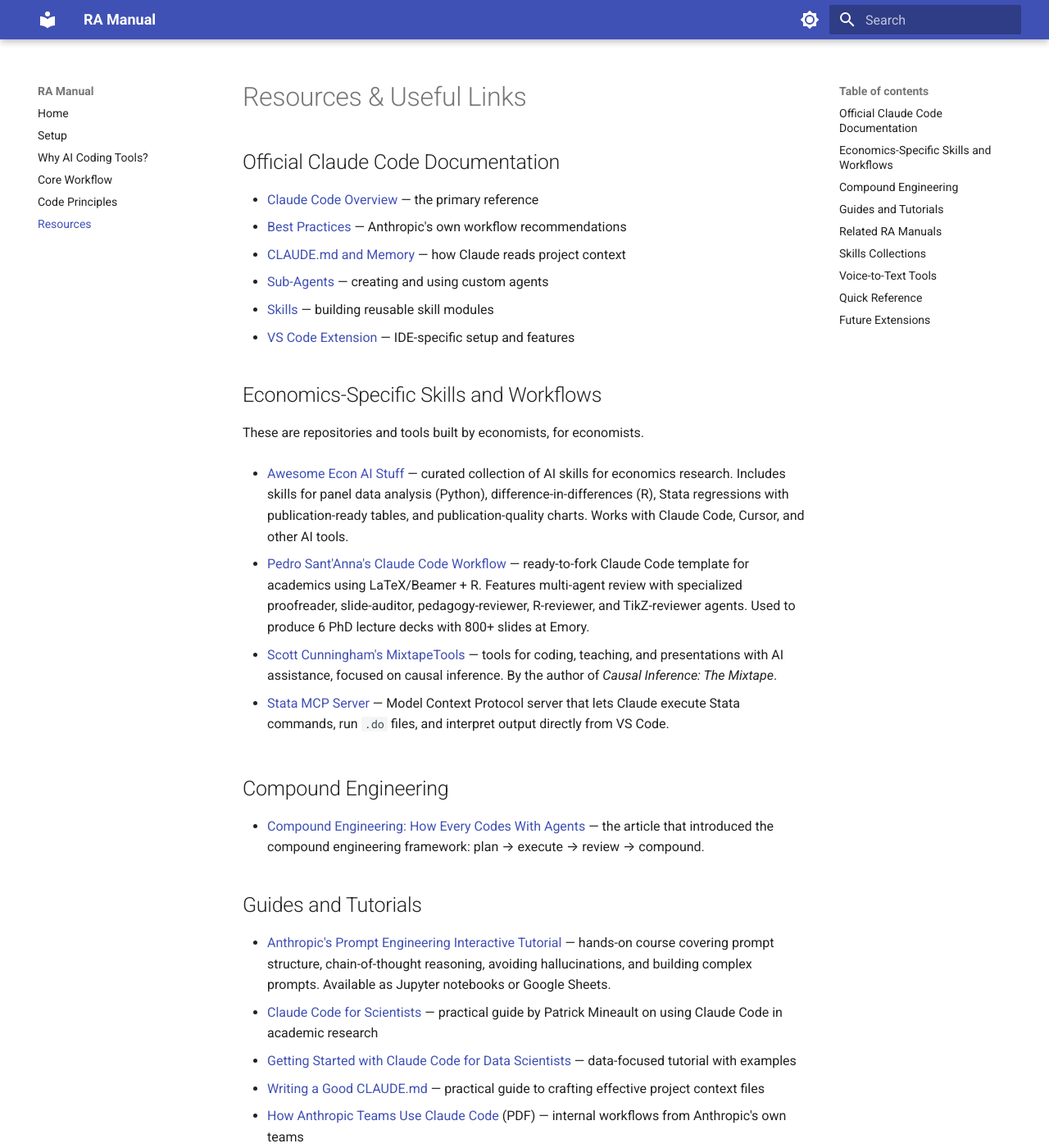
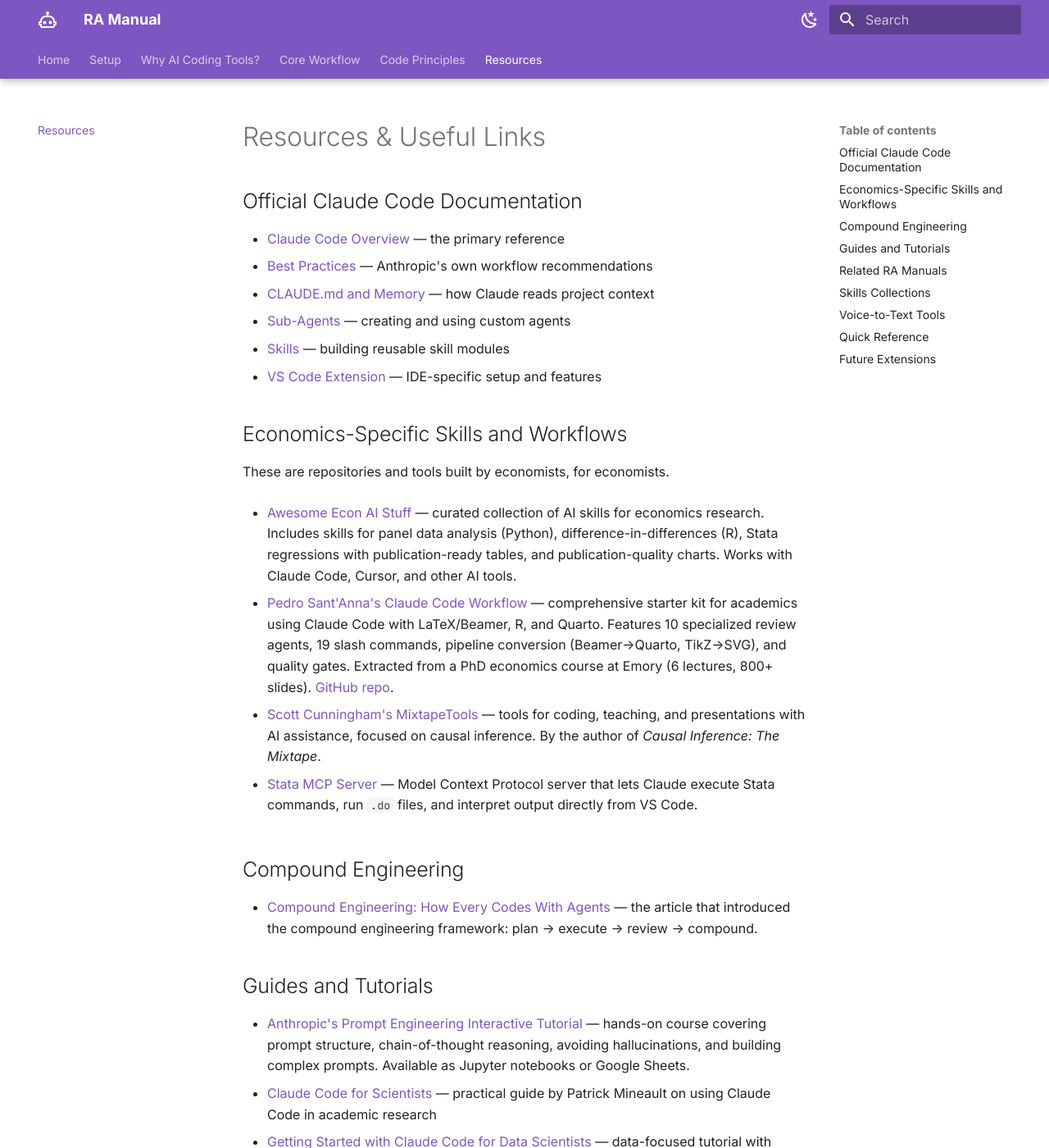
Before and after one commit to longjohnnicholas/ra-manual, an MkDocs documentation site: the page built from docs/05-resources.md, in a window 1280 px wide and 1400 px high. Shown: the whole window at 82% size. Built offline with MkDocs 1.6.1 and Material for MkDocs 9.7.7, drawn with Linux system fonts in a browser that asks for light colours; some of the changed text lies outside the part shown.

Commit message:
Apply Deep Ocean theme with enhanced features
Theme updates:
- Deep purple color scheme (light/dark toggle)
- Inter + JetBrains Mono fonts
- Navigation tabs (sticky)
- Search suggestions + sharing
- Code annotations support
- Robot icon logo
- GitHub social link in footer
- Task list and emoji support

Also updated Pedro Sant'Anna resource link.

Co-Authored-By: Claude Opus 4.5 <noreply@anthropic.com>

```diff
--- a/docs/05-resources.md
+++ b/docs/05-resources.md
@@ -15,7 +15,7 @@ These are repositories and tools built by economists, for economists.
 
 - [Awesome Econ AI Stuff](https://github.com/meleantonio/awesome-econ-ai-stuff) — curated collection of AI skills for economics research. Includes skills for panel data analysis (Python), difference-in-differences (R), Stata regressions with publication-ready tables, and publication-quality charts. Works with Claude Code, Cursor, and other AI tools.
 
-- [Pedro Sant'Anna's Claude Code Workflow](https://github.com/pedrohcgs/claude-code-my-workflow) — ready-to-fork Claude Code template for academics using LaTeX/Beamer + R. Features multi-agent review with specialized proofreader, slide-auditor, pedagogy-reviewer, R-reviewer, and TikZ-reviewer agents. Used to produce 6 PhD lecture decks with 800+ slides at Emory.
+- [Pedro Sant'Anna's Claude Code Workflow](https://psantanna.com/claude-code-my-workflow/) — comprehensive starter kit for academics using Claude Code with LaTeX/Beamer, R, and Quarto. Features 10 specialized review agents, 19 slash commands, pipeline conversion (Beamer→Quarto, TikZ→SVG), and quality gates. Extracted from a PhD economics course at Emory (6 lectures, 800+ slides). [GitHub repo](https://github.com/pedrohcgs/claude-code-my-workflow).
 
 - [Scott Cunningham's MixtapeTools](https://github.com/scunning1975/MixtapeTools) — tools for coding, teaching, and presentations with AI assistance, focused on causal inference. By the author of *Causal Inference: The Mixtape*.
 
--- a/mkdocs.yml
+++ b/mkdocs.yml
@@ -6,23 +6,43 @@ theme:
   name: material
   palette:
     - scheme: default
-      primary: indigo
-      accent: indigo
+      primary: deep purple
+      accent: deep purple
       toggle:
-        icon: material/brightness-7
+        icon: material/weather-night
         name: Switch to dark mode
     - scheme: slate
-      primary: indigo
-      accent: indigo
+      primary: deep purple
+      accent: deep purple
       toggle:
-        icon: material/brightness-4
+        icon: material/weather-sunny
         name: Switch to light mode
+  font:
+    text: Inter
+    code: JetBrains Mono
+  icon:
+    logo: material/robot-outline
+    repo: fontawesome/brands/github
   features:
+    - navigation.tabs
+    - navigation.tabs.sticky
     - navigation.sections
     - navigation.expand
     - navigation.top
+    - navigation.footer
+    - navigation.indexes
+    - toc.follow
+    - search.suggest
+    - search.highlight
+    - search.share
     - content.code.copy
-    - search.highlight
+    - content.code.annotate
+
+extra:
+  social:
+    - icon: fontawesome/brands/github
+      link: https://github.com/longjohnnicholas/ra-manual
+  generator: false
 
 nav:
   - Home: index.md
@@ -38,8 +58,21 @@ markdown_extensions:
   - pymdownx.superfences
   - pymdownx.highlight:
       anchor_linenums: true
+      line_spans: __span
+      pygments_lang_class: true
   - pymdownx.inlinehilite
   - pymdownx.tabbed:
       alternate_style: true
+  - pymdownx.emoji:
+      emoji_index: !!python/name:material.extensions.emoji.twemoji
+      emoji_generator: !!python/name:material.extensions.emoji.to_svg
+  - pymdownx.tasklist:
+      custom_checkbox: true
   - toc:
       permalink: true
+  - attr_list
+  - md_in_html
+  - tables
+
+plugins:
+  - search
```
